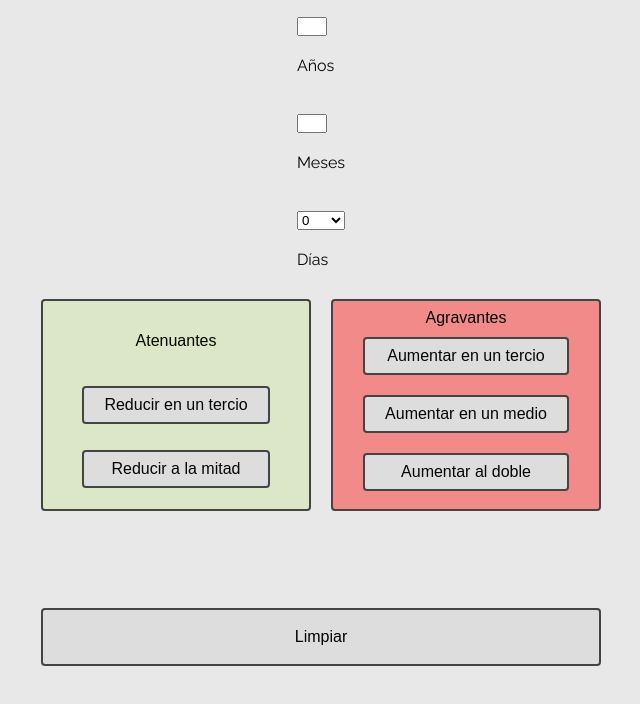
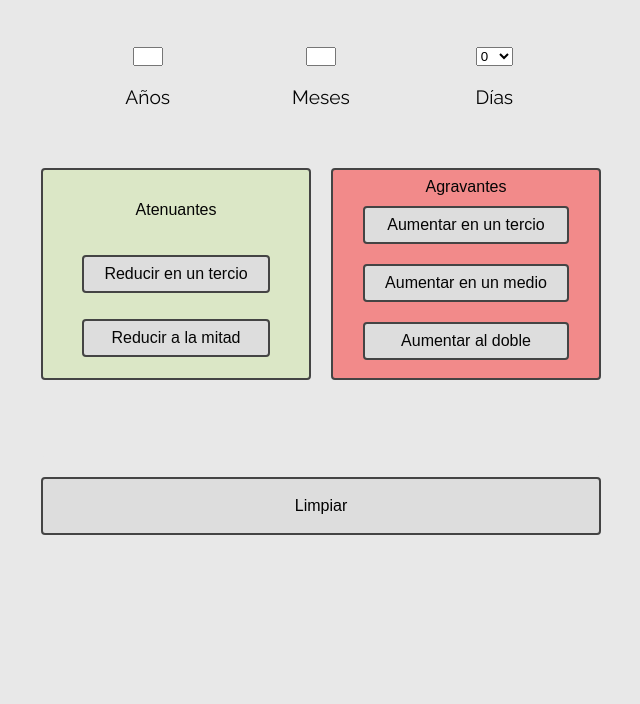
Before and after one commit to Nippur3319/proyecto_jd, a plain HTML site: page index.html in a window 1280 px wide. Shown: the part 60-764 px from the top of the page, without its empty margins (319-959 px from the left). Drawn offline with Linux system fonts and the light colour scheme.

Commit message:
tercer commit probando layout para celular

```diff
--- a/index.html
+++ b/index.html
@@ -13,16 +13,16 @@
     <div class="container">
 
         <input type="number" min="0" pattern="^[0-9]+" id="aniosMin" name="aniosMin" onfocus="checkFocus('aniosMin')" />
-        <label for="aniosMin">Años</label>
-        <br>
+
 
         <input type="number" min="0" pattern="^[0-9]+" id="mesesMin" name="mesesMin" onfocus="checkFocus('mesesMin')"/>
-        <label for="mesesMin">Meses</label>
-        <br>
+
         <select name="diasMin" id="diasMin" onfocus="checkFocus('diasMin')">
             <option value="0">0</option>
             <option value="15">15</option>
         </select>
+        <label for="aniosMin">Años</label>
+        <label for="mesesMin">Meses</label>
         <label for="diasMin">Días</label>
     </div>
 
--- a/style.css
+++ b/style.css
@@ -37,9 +37,12 @@ input[type=number] {
 }
 
 .container {
+    padding: 5%;
     display: grid;
     align-items: center;
-    justify-content: center;
+    justify-items: center;
+    grid-template-columns: 1fr 1fr 1fr;
+    font-size: larger;
 
 
 }
@@ -115,3 +118,8 @@ input[type=number] {
     grid-row: 3;
     grid-column: 1 / 3;
 }
+
+
+@media screen and (max-width: 480px) {
+
+}
```
